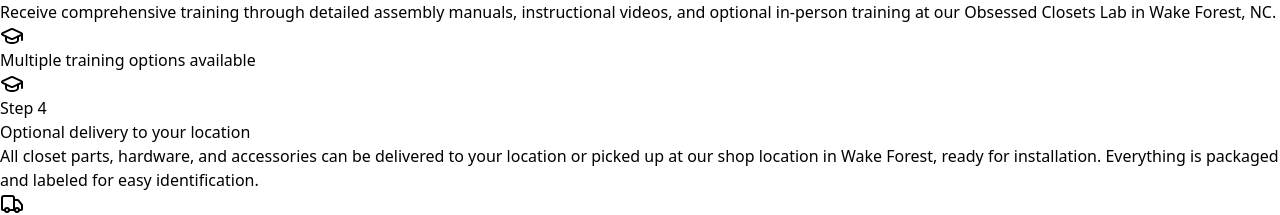
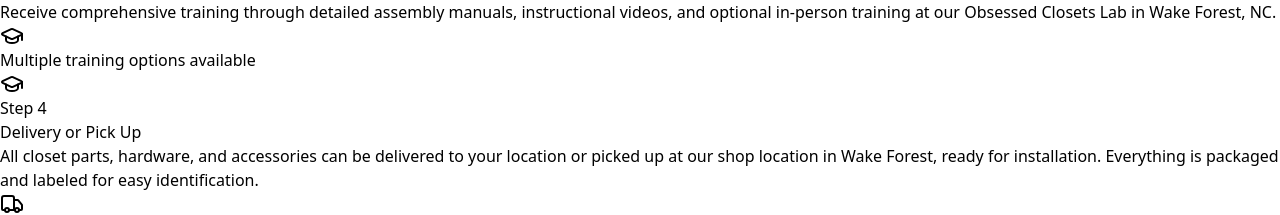
Before and after one commit to blueprintit-ai/obsessed-closets-diy, a React (Vite) app: page / in a window 1280 px wide. Shown: the part 3740-3955 px from the top of the page. Built offline with nearby package versions, Linux system fonts and the light colour scheme.

Commit message:
Update App.jsx

```diff
--- a/src/App.jsx
+++ b/src/App.jsx
@@ -389,7 +389,7 @@
               <div className="lg:w-1/2">
                 <div className="flex items-center mb-4">
                   <Badge className="text-lg px-4 py-2 mr-4">Step 4</Badge>
-                  <h3 className="text-2xl font-bold text-gray-900">Optional delivery to your location</h3>
+                  <h3 className="text-2xl font-bold text-gray-900">Delivery or Pick Up</h3>
                 </div>
                 <p className="text-lg text-gray-600 mb-4">
                   All closet parts, hardware, and accessories can be delivered to your location or picked up at our shop location in Wake Forest, ready for installation. Everything is packaged and labeled for easy identification.
```
